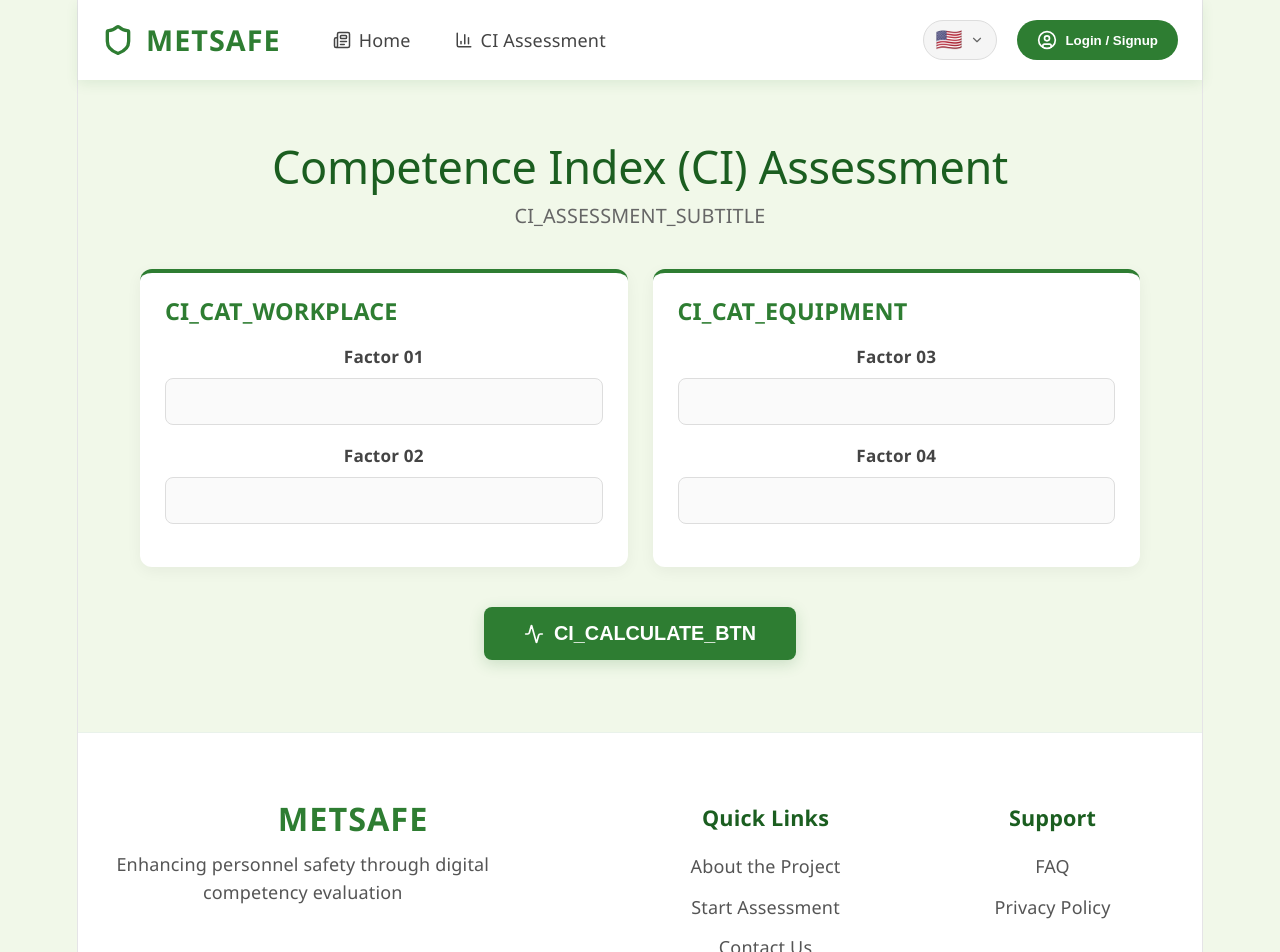
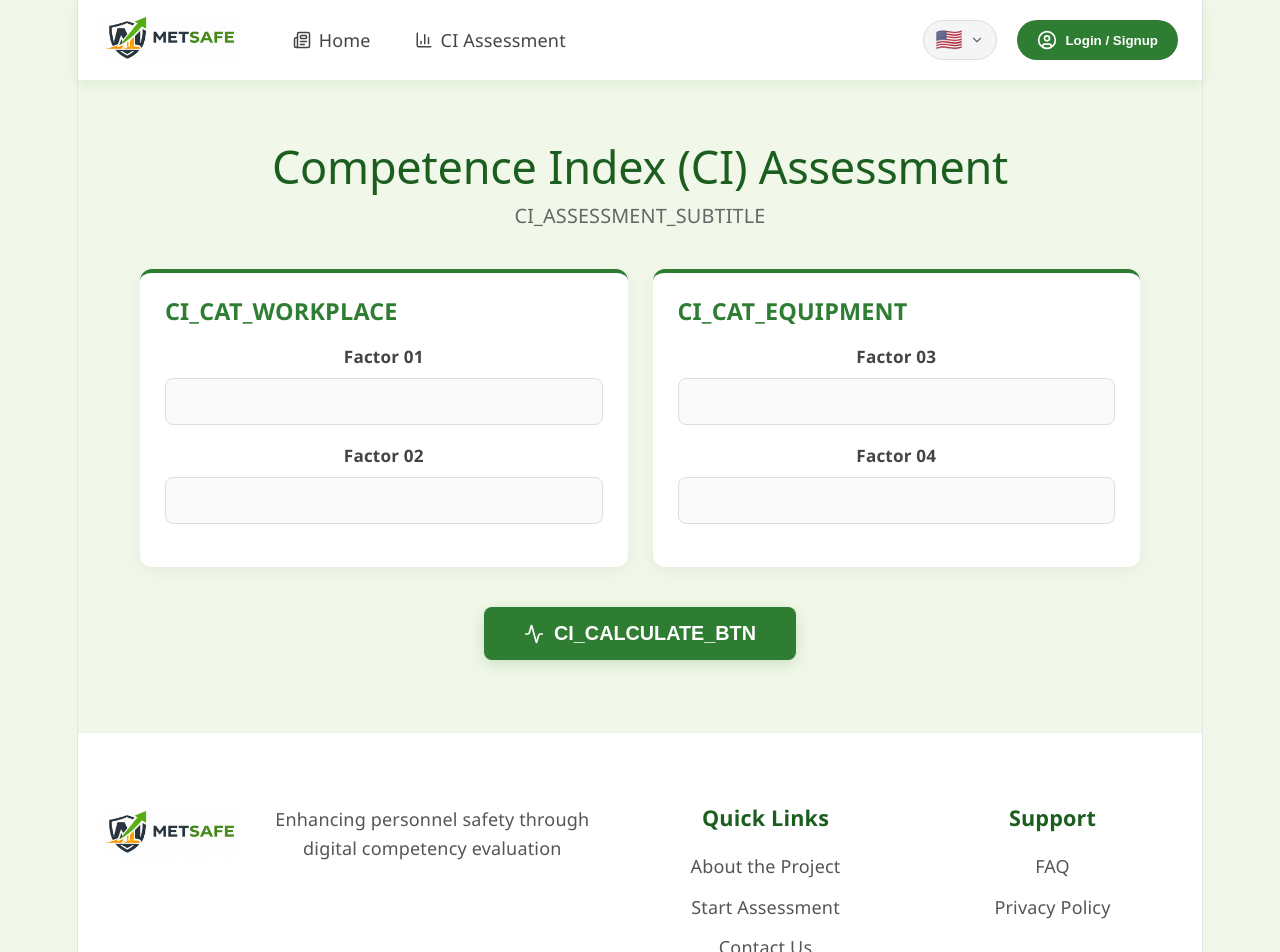
Before and after one commit to ngocleltt/metsafe, a React (Vite) app: page /assessment in a window 1280 px wide. Shown: the top 952 px of the page. Built offline with nearby package versions, Linux system fonts and the light colour scheme.

Commit message:
add logo

```diff
--- a/src/App.jsx
+++ b/src/App.jsx
@@ -2,7 +2,7 @@ import React, { useState } from 'react';
 import { BrowserRouter as Router, Routes, Route } from 'react-router-dom';
 import { Shield, BarChart3 } from 'lucide-react';
 import Navbar from './components/Navbar';
-import Hero from './components/Hero'; // <--- Thêm dòng này
+import Hero from './components/Hero';
 import Footer from './components/Footer';
 import Assessment from './components/Assessment';
 import { en } from './locales/en';
@@ -28,7 +28,7 @@ function App() {
         <Routes>
           <Route path="/" element={
             <>
-              {/* Thay toàn bộ thẻ header cũ bằng Component này */}
+              {}
               <Hero t={t} />
 
               <main className="metsafe-main">
--- a/src/components/Footer.jsx
+++ b/src/components/Footer.jsx
@@ -1,5 +1,6 @@
 import React from 'react';
 import './styles/Footer.css';
+import logo from '../assets/logo.png';
 import { en } from '../locales/en.js';
 
 const Footer = () => {
@@ -9,8 +10,12 @@ const Footer = () => {
     <footer className="metsafe-footer">
       <div className="footer-container">
         <div className="footer-brand">
-          <h3 className="footer-logo">METSAFE</h3>
-          <p className="footer-description">{t.description}</p>
+          <div className="footer-logo-wrapper">
+            <img src={logo} alt="METSAFE Logo" className="footer-logo-img" />
+            <br></br>
+            <p className="footer-description">{t.description}</p>
+          </div>
+
         </div>
 
         <div className="footer-links">
--- a/src/components/Navbar.jsx
+++ b/src/components/Navbar.jsx
@@ -1,7 +1,8 @@
 import React, { useState } from 'react';
 import './styles/Navbar.css';
 import { Link } from 'react-router-dom';
-import { Shield, BarChart3, Newspaper, Menu, X, UserCircle, ChevronDown } from 'lucide-react';
+import logo from '../assets/logo.png';
+import { BarChart3, Newspaper, Menu, X, UserCircle, ChevronDown } from 'lucide-react';
 
 const Navbar = ({ t, currentLang, changeLanguage }) => {
   const [isMenuOpen, setIsMenuOpen] = useState(false);
@@ -19,8 +20,8 @@ const Navbar = ({ t, currentLang, changeLanguage }) => {
     <nav className="metsafe-navbar">
       <div className="nav-container">
         <Link to="/" className="nav-logo" style={{ textDecoration: 'none' }}>
-          <Shield size={32} color="#2e7d32" strokeWidth={2.5} />
-          <span className="logo-text">METSAFE</span>
+          <img src={logo} alt="METSAFE Logo" className="nav-logo-img" />
+
         </Link>
 
         <div className="mobile-icon" onClick={() => setIsMenuOpen(!isMenuOpen)}>
--- a/src/components/styles/Footer.css
+++ b/src/components/styles/Footer.css
@@ -105,3 +105,21 @@
     max-width: 100%;
   }
 }
+.footer-logo-wrapper {
+  display: flex;
+  align-items: center;
+  gap: 10px;
+  margin-bottom: 15px;
+}
+
+.footer-logo-img {
+  height: 48px;
+  width: auto;
+  object-fit: contain;
+  display: block;
+}
+
+.footer-logo-text {
+  font-size: 1.5rem;
+  font-weight: 700;
+}
--- a/src/components/styles/Navbar.css
+++ b/src/components/styles/Navbar.css
@@ -199,3 +199,9 @@
     justify-content: center;
   }
 }
+.nav-logo-img {
+  height: 48px;
+  width: auto;
+  object-fit: contain;
+  display: block;
+}
```
Also changed, not shown: src/assets/logo.png.
